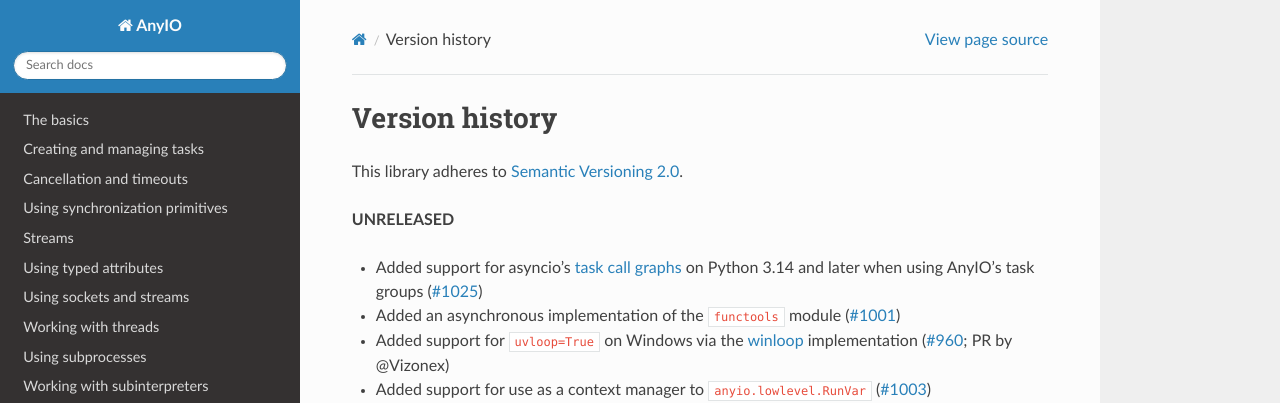
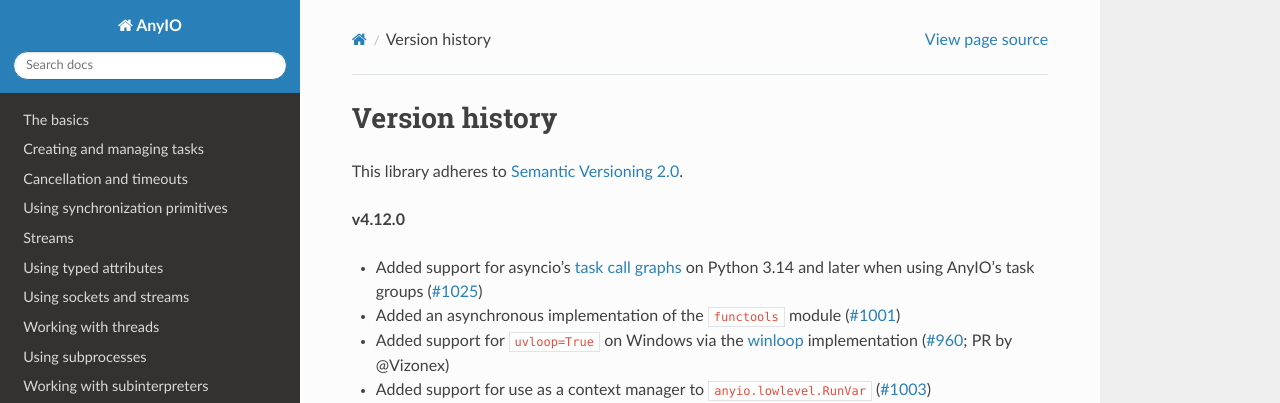
Before and after one commit to agronholm/anyio, a Sphinx documentation site: the page built from docs/versionhistory.rst, in a window 1280 px wide and 900 px high. Shown: the top 403 px of the window. Built offline with Sphinx 7.4.7 and the Read the Docs theme 3.1.0, drawn with Linux system fonts in a browser that asks for light colours; the version number could not be read and is left out.

Commit message:
Bumped up the version

```diff
--- a/docs/versionhistory.rst
+++ b/docs/versionhistory.rst
@@ -3,7 +3,7 @@
 
 This library adheres to `Semantic Versioning 2.0 <http://semver.org/>`_.
 
-**UNRELEASED**
+**v4.12.0**
 
 - Added support for asyncio's `task call graphs`_ on Python 3.14 and later when using
   AnyIO's task groups
```
